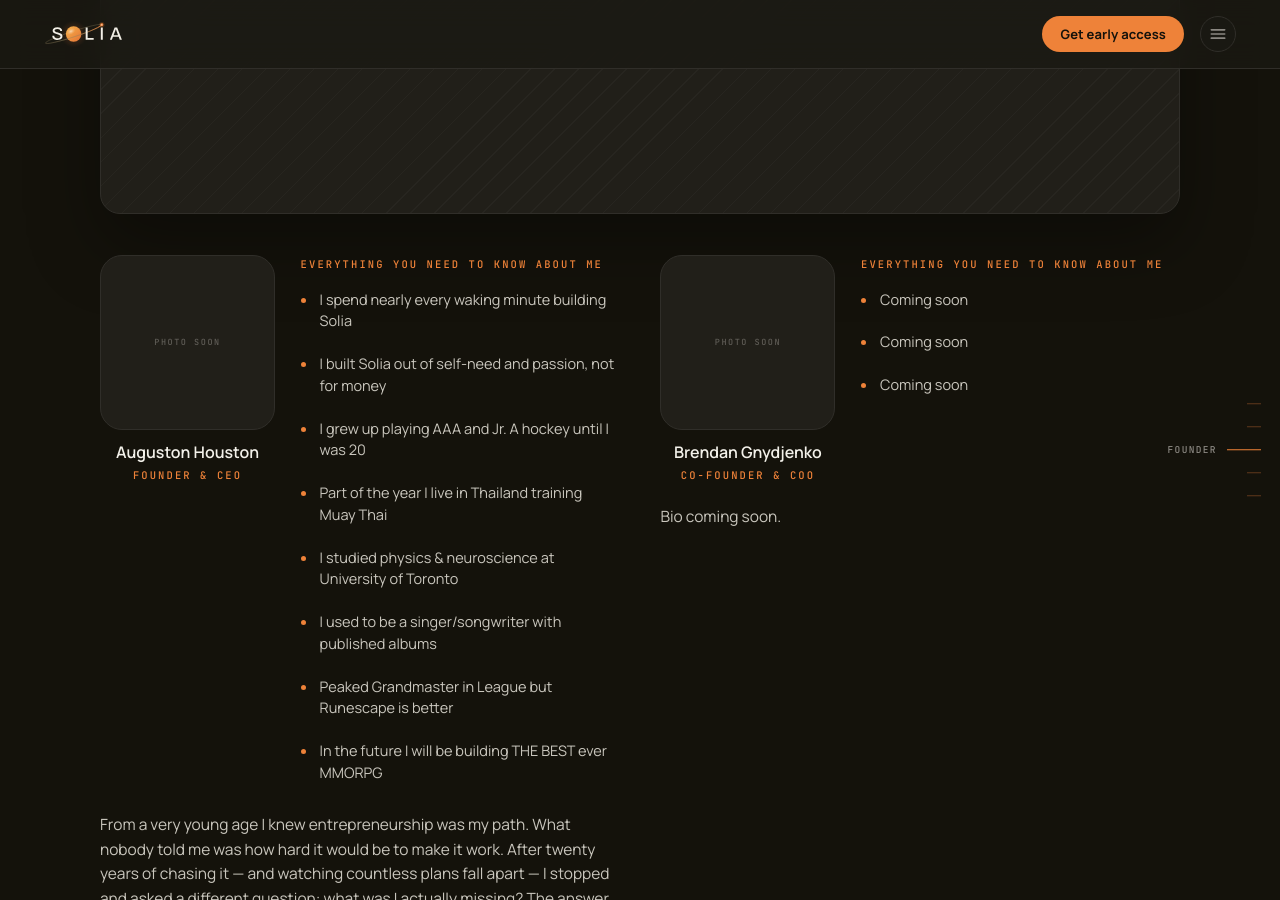
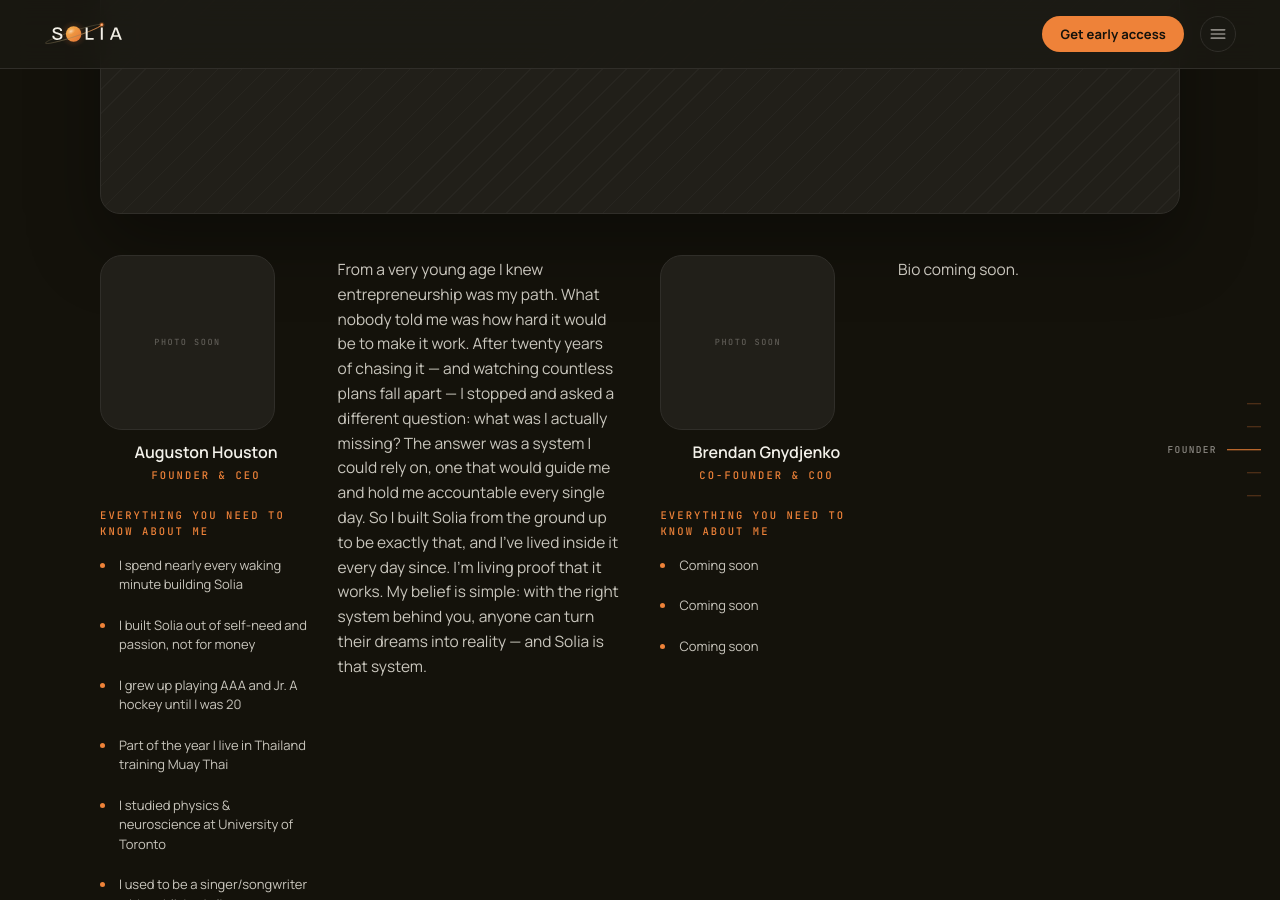
Before and after one commit to Solia-SaaS/Solia-Site, a Jekyll site: the page built from index.html, in a window 1280 px wide and 900 px high, scrolled down 4495 px. Built offline with Jekyll 4.4.1, drawn with Linux system fonts in a browser that asks for light colours.

Commit message:
Founder cards: facts stack under photo/name/title, bio rides the right column
Co-Authored-By: Claude Fable 5 <noreply@anthropic.com>

```diff
--- a/assets/css/landing.css
+++ b/assets/css/landing.css
@@ -556,15 +556,19 @@ main.landing {
   /* photo top-left, name + role beneath it, bio riding to the right */
   display: grid;
   grid-template-columns: auto minmax(0, 1fr);
-  /* row 1 hugs the photo so the caption sits right beneath it even when
-     the bio (spanning both rows) runs long */
-  grid-template-rows: min-content 1fr;
+  /* left column: photo, caption, facts stacked; bio rides the right column */
+  grid-template-rows: min-content min-content 1fr;
   gap: 12px clamp(16px, 2vw, 26px);
   align-items: start;
 }
 .founder-card .founder-photo { grid-row: 1; grid-column: 1; }
-/* facts panel rides beside the photo; the bio spans the full card width */
-.founder-facts { grid-row: 1 / span 2; grid-column: 2; margin-top: 2px; }
+/* facts stack under the caption in the photo column */
+.founder-facts {
+  grid-row: 3;
+  grid-column: 1;
+  margin-top: 14px;
+  max-width: 212px;
+}
 .facts-title {
   margin: 0 0 10px;
   font: 500 10.5px/1.5 "JetBrains Mono", monospace;
@@ -573,8 +577,9 @@ main.landing {
   color: var(--accent);
 }
 .founder-facts .ticks { gap: 9px; }
+.founder-facts .ticks li { font-size: 13px; }
 .founder-caption { grid-row: 2; grid-column: 1; margin: 0; text-align: center; }
-.founder-card .founder-bio { grid-row: 3; grid-column: 1 / -1; margin: 10px 0 0; }
+.founder-card .founder-bio { grid-row: 1 / span 3; grid-column: 2; margin: 2px 0 0; }
 .founder-photo {
   /* small headshot, not a poster */
   /* matches the widest name ("Brendan Gnydjenko" at full size) */
```
